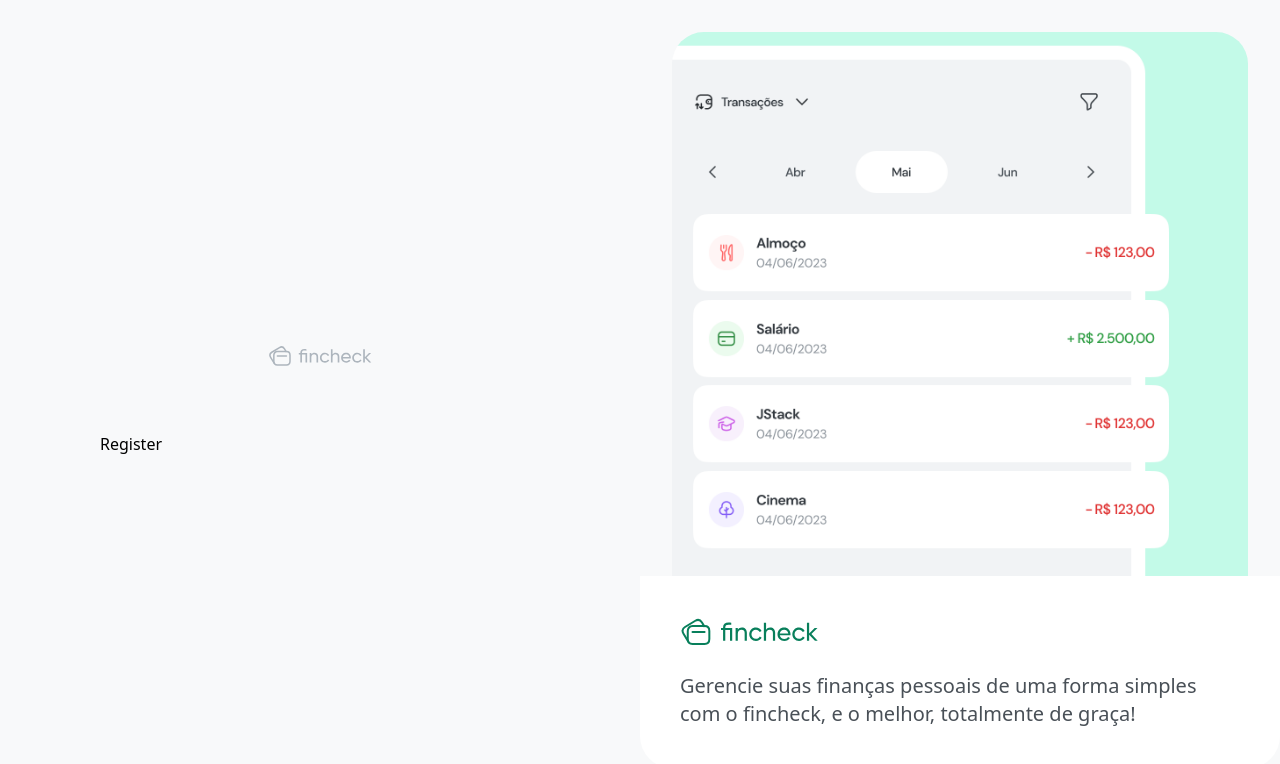
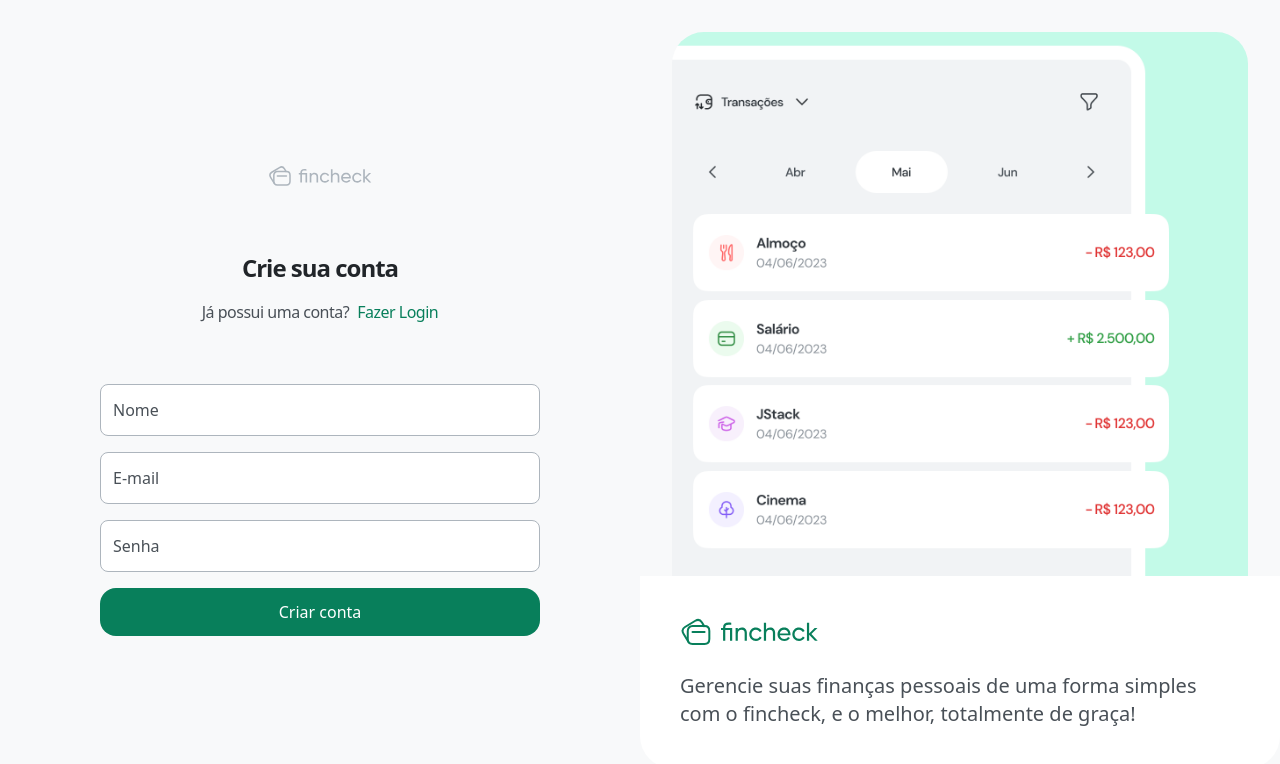
Before and after one commit to edilson-silva/fincheck-app, a React (Vite) app: page /register in a window 1280 px wide. Shown: the top 764 px of the page. Built offline with nearby package versions, Linux system fonts and the light colour scheme.

Commit message:
feat: add register page

```diff
--- a/src/view/pages/Register/index.tsx
+++ b/src/view/pages/Register/index.tsx
@@ -1,3 +1,35 @@
+import { Link } from "react-router-dom";
+import { AppRoutes } from "../../../Router/constants";
+import { Button } from "../../components/Button";
+import { Input } from "../../components/Input";
+
 export function Register() {
-  return <h1>Register</h1>;
+  return (
+    <>
+      <header className="flex flex-col items-center gap-4 text-center">
+        <h1 className="text-2xl font-bold text-gray-900 tracking-[-1px]">
+          Crie sua conta
+        </h1>
+        <p className="space-x-2">
+          <span className="text-gray-700 text-base font-normal tracking-[-0.5px]">
+            Já possui uma conta?
+          </span>
+          <Link
+            to={AppRoutes.LOGIN}
+            className="text-teal-900 text-base font-medium tracking-[-0.5px]"
+          >
+            Fazer Login
+          </Link>
+        </p>
+      </header>
+      <form className="mt-[60px] flex flex-col gap-4">
+        <Input type="text" name="name" placeholder="Nome" />
+        <Input type="email" name="email" placeholder="E-mail" />
+        <Input type="password" name="password" placeholder="Senha" />
+        <Button type="submit" className="mt-2">
+          Criar conta
+        </Button>
+      </form>
+    </>
+  );
 }
```
